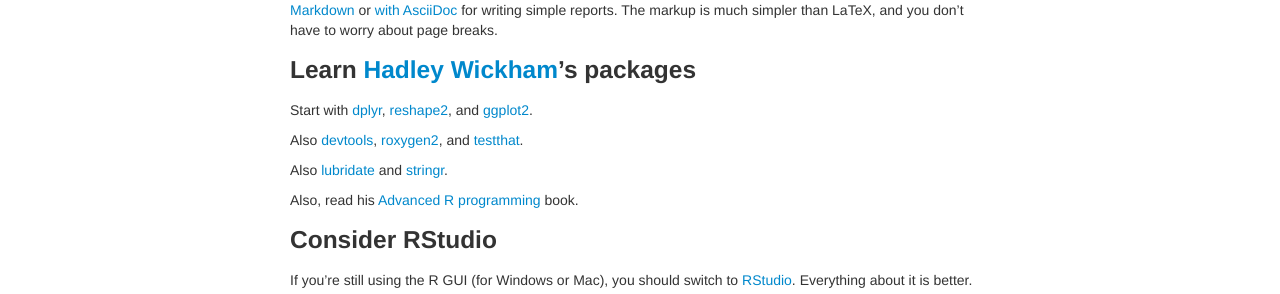
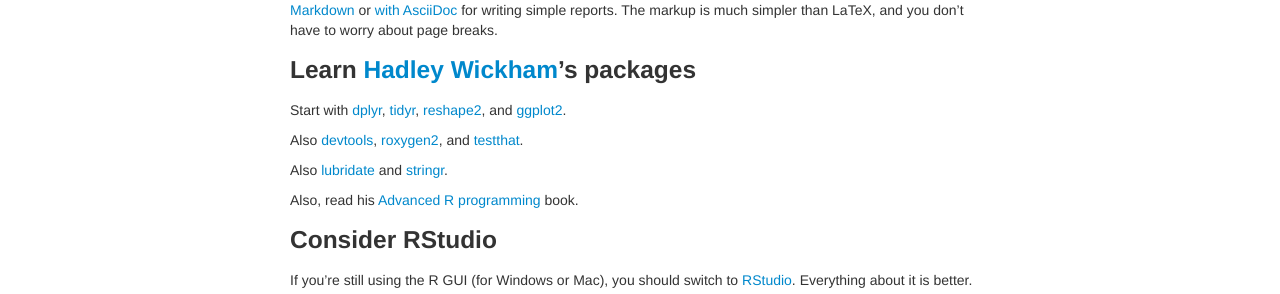
Before and after one commit to kbroman/hipsteR, a Jekyll site: the page built from index.md, in a window 1280 px wide and 900 px high. Shown: the part 333-627 px from the top of the window. Built offline with Jekyll 4.4.1, drawn with Linux system fonts in a browser that asks for light colours.

Commit message:
added `tidyr`
similar to reshape2, but more focused.  Also plays nicely with `dplyr` because of syntax similarities.

```diff
--- a/index.md
+++ b/index.md
@@ -27,7 +27,7 @@ you don't have to worry about page breaks.
 
 ### Learn [Hadley Wickham](http://had.co.nz/)'s packages
 
-Start with [dplyr](https://github.com/hadley/dplyr),
+Start with [dplyr](https://github.com/hadley/dplyr), [tidyr](https://github.com/hadley/tidyr),
 [reshape2](https://github.com/hadley/reshape), and
 [ggplot2](http://ggplot2.org/).
 
```
